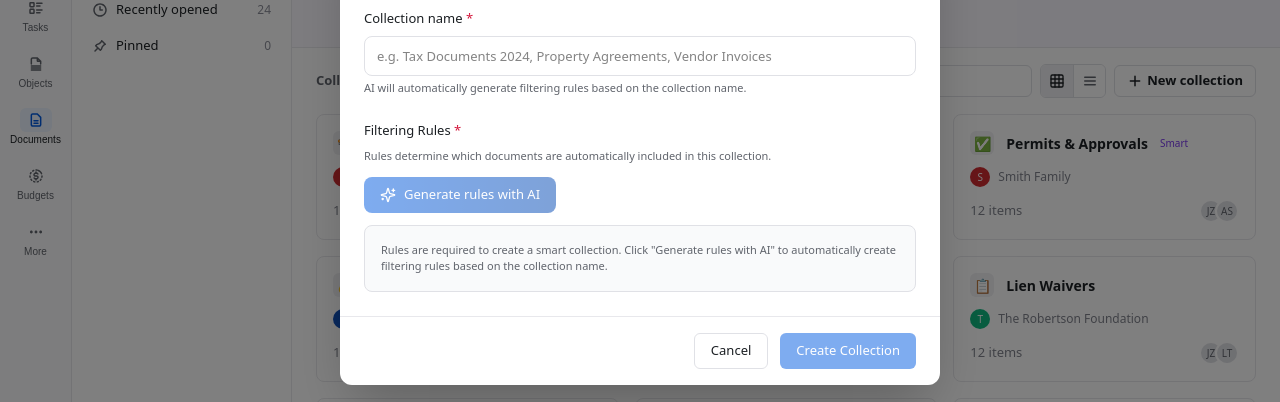
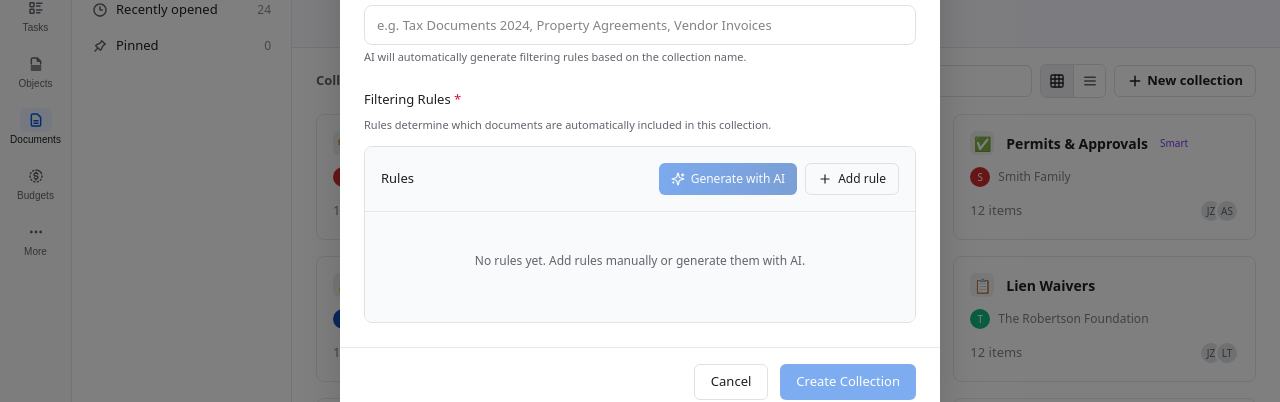
Before and after one commit to martacieden/COLLECTION_DOChub, a React (Vite) app: page / in a window 1280 px wide. Both pictures are taken after a click on the button "New collection". Shown: the part 252-654 px from the top of the page. Built offline with nearby package versions, Linux system fonts and the light colour scheme.

Commit message:
Show rules editor as primary step in collection creation
- Rules editor is now always visible (not hidden behind button)
- Users can add rules manually or generate with AI
- Toggle enable/disable for each rule
- Better UX: rules editor is the main step, not optional

```diff
--- a/src/components/NewCollectionModal.tsx
+++ b/src/components/NewCollectionModal.tsx
@@ -167,6 +167,60 @@ export function NewCollectionModal({ isOpen, onClose, onCreateCollection, select
     };
   };
 
+  // Генерація rules на основі name (використовуємо name як description)
+  const handleGenerateRulesFromName = async () => {
+    if (!collectionName.trim()) {
+      return;
+    }
+
+    setIsGenerating(true);
+    setAiReasoning(undefined);
+
+    console.log('[NewCollectionModal] Starting AI rule generation from name');
+    console.log('[NewCollectionModal] Collection name:', collectionName);
+
+    try {
+      const context = getDocumentContext();
+      console.log('[NewCollectionModal] Document context:', context);
+
+      // Використовуємо collectionName як description для AI
+      const result = await generateCollectionRules({
+        description: collectionName.trim(),
+        ...context,
+      });
+
+      console.log('[NewCollectionModal] AI generation successful');
+      console.log('[NewCollectionModal] Generated rules:', result.rules);
+
+      setGeneratedRules(result.rules);
+
+      // Calculate REAL matched document count
+      const realMatchedCount = allDocuments.filter(doc =>
+        matchDocumentToRules(doc, result.rules)
+      ).length;
+      console.log('[NewCollectionModal] Real matched documents:', realMatchedCount, 'out of', allDocuments.length);
+
+      setMatchedDocCount(realMatchedCount);
+      setAiReasoning(result.reasoning);
+      setShowRulesBlock(true);
+      setIsRulesExpanded(true);
+
+      toast.success(`AI generated ${result.rules.length} rules`);
+    } catch (error) {
+      console.error('[NewCollectionModal] AI generation error:', error);
+
+      const errorMessage = error instanceof Error ? error.message : 'Unknown error occurred';
+      toast.error(`Failed to generate rules: ${errorMessage}`);
+    } finally {
+      setIsGenerating(false);
+    }
+  };
+
+  // Генерація rules на вимогу (кнопка)
+  const handleGenerateRules = async () => {
+    await handleGenerateRulesFromName();
+  };
+
   // Auto-generate name when documents are selected
   useEffect(() => {
     if (isOpen && selectedDocuments.length > 0 && !collectionName) {
@@ -204,11 +258,6 @@ export function NewCollectionModal({ isOpen, onClose, onCreateCollection, select
   }, [generatedRules, allDocuments]);
 
   if (!isOpen) return null;
-
-  // Генерація rules на вимогу (кнопка)
-  const handleGenerateRules = async () => {
-    await handleGenerateRulesFromName();
-  };
 
   const toggleRule = (ruleId: string) => {
     setGeneratedRules(prev =>
@@ -332,7 +381,7 @@ export function NewCollectionModal({ isOpen, onClose, onCreateCollection, select
             </div>
           </div>
 
-          {/* STEP 2 - AI Rules (основний крок) */}
+          {/* STEP 2 - Rules Editor (основний крок, завжди видимий) */}
           <div className="space-y-[12px]">
             <div>
               <label className="block text-[13px] text-[#1c2024] mb-[8px]">
@@ -343,74 +392,63 @@ export function NewCollectionModal({ isOpen, onClose, onCreateCollection, select
               </p>
             </div>
 
-            {/* Generate Rules Button - показуємо якщо rules ще не згенеровані */}
-            {!showRulesBlock && (
+            {/* Rules Editor Block - завжди показуємо */}
+            <div className="border border-[#e0e1e6] rounded-[8px] overflow-hidden bg-white">
+              {/* Header з кнопками */}
+              <div className="flex items-center justify-between p-[16px] border-b border-[#e8e8ec] bg-[#f9fafb]">
+                <div className="flex items-center gap-[8px]">
+                  <p className="text-[13px] text-[#1c2024] font-medium">Rules</p>
+                  {generatedRules.length > 0 && (
+                    <span className="px-[8px] py-[2px] rounded-[6px] bg-[#f0f7ff] border border-[#005be2] text-[11px] text-[#005be2]">
+                      {enabledRulesCount} active
+                    </span>
+                  )}
+                  {matchedDocCount > 0 && (
+                    <span className="text-[11px] text-[#60646c]">
+                      • {matchedDocCount} {matchedDocCount === 1 ? 'document' : 'documents'} will be added
+                    </span>
+                  )}
+                </div>
+                <div className="flex items-center gap-[8px]">
                   <button
                     onClick={handleGenerateRules}
                     disabled={isGenerating || !collectionName.trim()}
-                className="flex items-center gap-[8px] h-[36px] px-[16px] bg-gradient-to-r from-[#005be2] to-[#0047b3] text-white rounded-[8px] text-[13px] hover:from-[#004fc4] hover:to-[#003d99] disabled:opacity-50 disabled:cursor-not-allowed transition-all"
+                    className="flex items-center gap-[6px] h-[32px] px-[12px] bg-gradient-to-r from-[#005be2] to-[#0047b3] text-white rounded-[6px] text-[12px] hover:from-[#004fc4] hover:to-[#003d99] disabled:opacity-50 disabled:cursor-not-allowed transition-all"
                   >
                     {isGenerating ? (
                       <>
-                    <Loader2 className="size-[16px] animate-spin" />
-                    <span>AI is analyzing...</span>
+                        <Loader2 className="size-[14px] animate-spin" />
+                        <span>Generating...</span>
                       </>
                     ) : (
                       <>
-                    <Sparkles className="size-[16px]" />
-                    <span>Generate rules with AI</span>
+                        <Sparkles className="size-[14px]" />
+                        <span>Generate with AI</span>
                       </>
                     )}
                   </button>
-            )}
-
-            {/* Generated Rules Block - показуємо одразу після генерації */}
-            {(showRulesBlock || generatedRules.length > 0) && generatedRules.length > 0 && (
-              <div className="border border-[#e0e1e6] rounded-[8px] overflow-hidden bg-white">
-                {/* Summary Header - Always Visible */}
                   <button
-                  onClick={() => setIsRulesExpanded(!isRulesExpanded)}
-                  className="w-full flex items-center justify-between p-[16px] hover:bg-[#f9fafb] transition-colors"
+                    onClick={addNewRule}
+                    className="flex items-center gap-[6px] h-[32px] px-[12px] border border-[#e0e1e6] rounded-[6px] text-[12px] text-[#1c2024] hover:bg-[#f9fafb] transition-colors"
                   >
-                  <div className="flex items-center gap-[12px]">
-                    <div className="text-left">
-                      <div className="flex items-center gap-[8px]">
-                        <p className="text-[13px] text-[#1c2024]">AI-Generated Rules</p>
-                        <span className="px-[8px] py-[2px] rounded-[6px] bg-[#f0f7ff] border border-[#005be2] text-[11px] text-[#005be2]">
-                          {enabledRulesCount} active
-                        </span>
-                      </div>
-                      <p className="text-[11px] text-[#60646c] mt-[2px]">
-                        {matchedDocCount} {matchedDocCount === 1 ? 'document' : 'documents'} will be added
-                      </p>
+                    <Plus className="size-[14px]" />
+                    <span>Add rule</span>
+                  </button>
                 </div>
               </div>
-                  <ChevronDown className={`size-[20px] text-[#60646c] transition-transform ${isRulesExpanded ? 'rotate-180' : ''}`} />
-                </button>
 
-                {/* AI Reasoning (if available) */}
-                {isRulesExpanded && aiReasoning && (
-                  <div className="border-t border-[#e8e8ec] px-[16px] py-[12px] bg-[#f5f3ff]">
+              {/* AI Reasoning (якщо є) */}
+              {aiReasoning && (
+                <div className="border-b border-[#e8e8ec] px-[16px] py-[12px] bg-[#f5f3ff]">
                   <p className="text-[11px] text-[#7c3aed]">
                     <span className="font-medium">AI reasoning:</span> {aiReasoning}
                   </p>
                 </div>
               )}
 
-                {/* Expandable Rules List */}
-                {isRulesExpanded && (
-                  <div className="border-t border-[#e8e8ec] p-[16px] bg-[#f9fafb] space-y-[12px]">
-                    <div className="flex items-center justify-between mb-[8px]">
-                      <p className="text-[11px] text-[#60646c] uppercase tracking-wider">Conditional Rules</p>
-                      <button
-                        onClick={addNewRule}
-                        className="flex items-center gap-[4px] text-[11px] text-[#005be2] hover:underline"
-                      >
-                        <Plus className="size-[12px]" />
-                        <span>Add rule</span>
-                      </button>
-                    </div>
-
+              {/* Rules List */}
+              <div className="p-[16px] bg-[#f9fafb] space-y-[12px]">
+                {generatedRules.length > 0 ? (
                   <div className="space-y-[8px]">
                     {generatedRules.map((rule) => {
                       return (
@@ -422,6 +460,22 @@ export function NewCollectionModal({ isOpen, onClose, onCreateCollection, select
                               : 'opacity-60'
                           }`}
                         >
+                          {/* Enable/Disable toggle */}
+                          <button
+                            onClick={() => toggleRule(rule.id)}
+                            className={`size-[20px] rounded-[4px] border-2 flex items-center justify-center transition-colors ${
+                              rule.enabled
+                                ? 'bg-[#005be2] border-[#005be2]'
+                                : 'bg-white border-[#e0e1e6]'
+                            }`}
+                          >
+                            {rule.enabled && (
+                              <svg className="size-[12px] text-white" fill="none" viewBox="0 0 16 16">
+                                <path d="M13.5 4.5L6 12L2.5 8.5" stroke="currentColor" strokeWidth="2" strokeLinecap="round" strokeLinejoin="round"/>
+                              </svg>
+                            )}
+                          </button>
+
                           {/* Select filter dropdown */}
                           <select
                             value={rule.type}
@@ -434,6 +488,8 @@ export function NewCollectionModal({ isOpen, onClose, onCreateCollection, select
                             <option value="keywords">Keywords</option>
                             <option value="date_range">Date range</option>
                             <option value="vendor">Vendor</option>
+                            <option value="file_type">File type</option>
+                            <option value="organization">Organization</option>
                           </select>
 
                           {/* Operator dropdown */}
@@ -468,19 +524,16 @@ export function NewCollectionModal({ isOpen, onClose, onCreateCollection, select
                       );
                     })}
                   </div>
+                ) : (
+                  <div className="text-center py-[24px]">
+                    <p className="text-[12px] text-[#60646c] mb-[12px]">
+                      No rules yet. Add rules manually or generate them with AI.
+                    </p>
                   </div>
                 )}
               </div>
-            )}
+            </div>
 
-            {/* No rules generated yet hint */}
-            {!showRulesBlock && generatedRules.length === 0 && (
-              <div className="border border-[#e0e1e6] rounded-[8px] p-[16px] bg-[#f9fafb]">
-                <p className="text-[11px] text-[#60646c]">
-                  Rules are required to create a smart collection. Click "Generate rules with AI" to automatically create filtering rules based on the collection name.
-                </p>
-              </div>
-            )}
           </div>
         </div>
 
```
Lines whose indentation alone changed are shown as unchanged.
